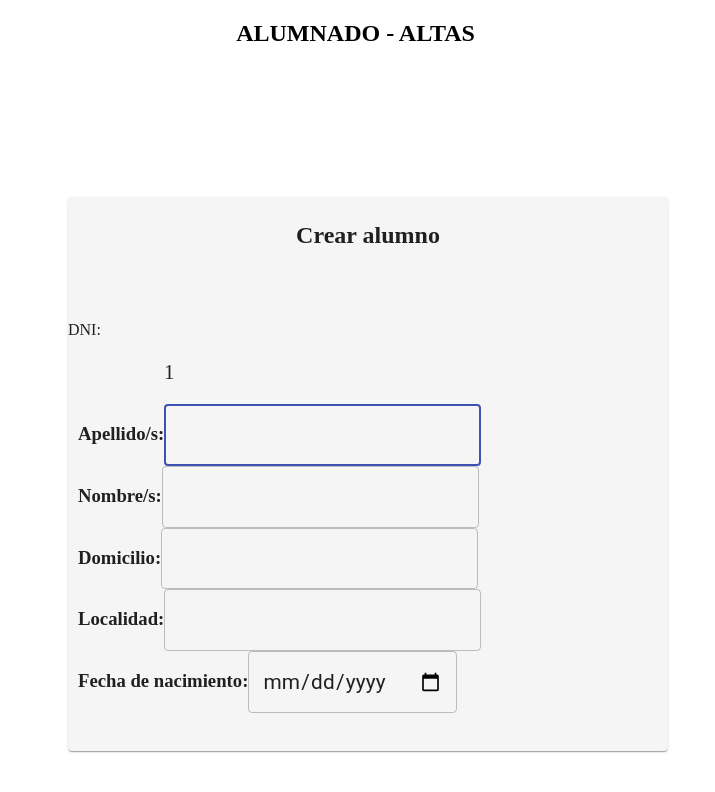
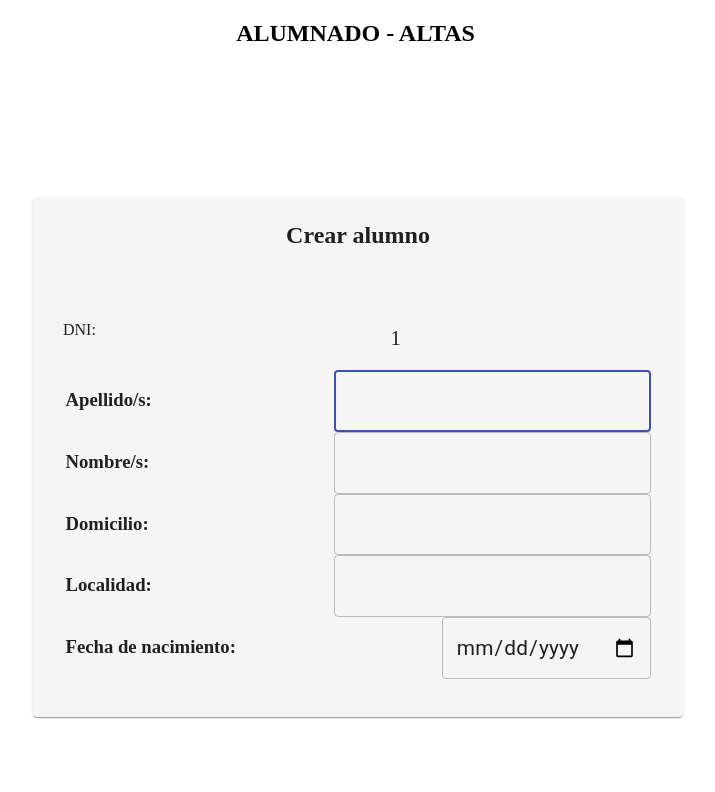
Before and after one commit to Desarrollos-Web-Urquiza/grandfather-project, a React (Create React App) app: page /alumnoAlta/1 in a window 1280 px wide. Shown: the top 792 px of the page, without its empty margins (282-997 px from the left). Built offline with nearby package versions, Linux system fonts and the light colour scheme; the HTML template or start-up script is replaced by a standard one.

Commit message:
styles for form of create, new data saved in the database

```diff
--- a/src/db/functions/dbUtils.js
+++ b/src/db/functions/dbUtils.js
@@ -5,7 +5,10 @@ export const add = async (data, redirect) => {
         student:{
             DNI: parseInt(data.DNI),
             name: data.name,
-            surname: data.surname
+            surname: data.surname,
+            location: data.location,
+            birthday: data.birthday,
+            domicile: data.domicile
         }
     })
     .then(function() {
--- a/src/pages/create.js
+++ b/src/pages/create.js
@@ -9,7 +9,7 @@ import DataInput from "../components/dataInput";
 const CardSelect = withStyles((theme) => ({
   root: {
     backgroundColor: grey[100],
-    width: 600,
+    width: 650,
     '&:hover': {
       backgroundColor: grey[100],
     },
@@ -60,7 +60,7 @@ const Create = props => {
 						<h2 style={{marginTop: 15}}>Crear alumno</h2>
 						<br />
 						<br />
-						<div align="left" className="flex flex-wrap justify-initial -mt-1 ml-2 mb-8 text-2xl">
+						<div align="left" className="-mt-1 ml-2 mb-8 text-2xl box-input2">
 							<p >DNI: </p>
 							<p className="mt-1" style={{fontSize: '1.3rem', marginLeft: "6rem"}}>{data.DNI} </p>
 						</div>
--- a/src/styles/utils.css
+++ b/src/styles/utils.css
@@ -1,15 +1,27 @@
 .box-input  {
     margin-left: 10px;
+    margin-right: 10px;
+    width: 90%;
     display: flex;
     flex-wrap: wrap;
     flex-direction: row;
+    justify-content: space-between;
+}
+.box-input2  {
+    margin-left: 30px;
+    margin-right: 21rem;
+    width: 52%;
+    display: flex;
+    flex-wrap: wrap;
+    flex-direction: row;
+    justify-content: space-between;
 }
 .card-container{
     padding: 0 30px 0 30px;
 }
 
 .mainCenter{
-    max-width: 40rem;
+    max-width: 60rem;
     padding: 0 1rem;
     margin: 1rem auto 0;
 }
```
